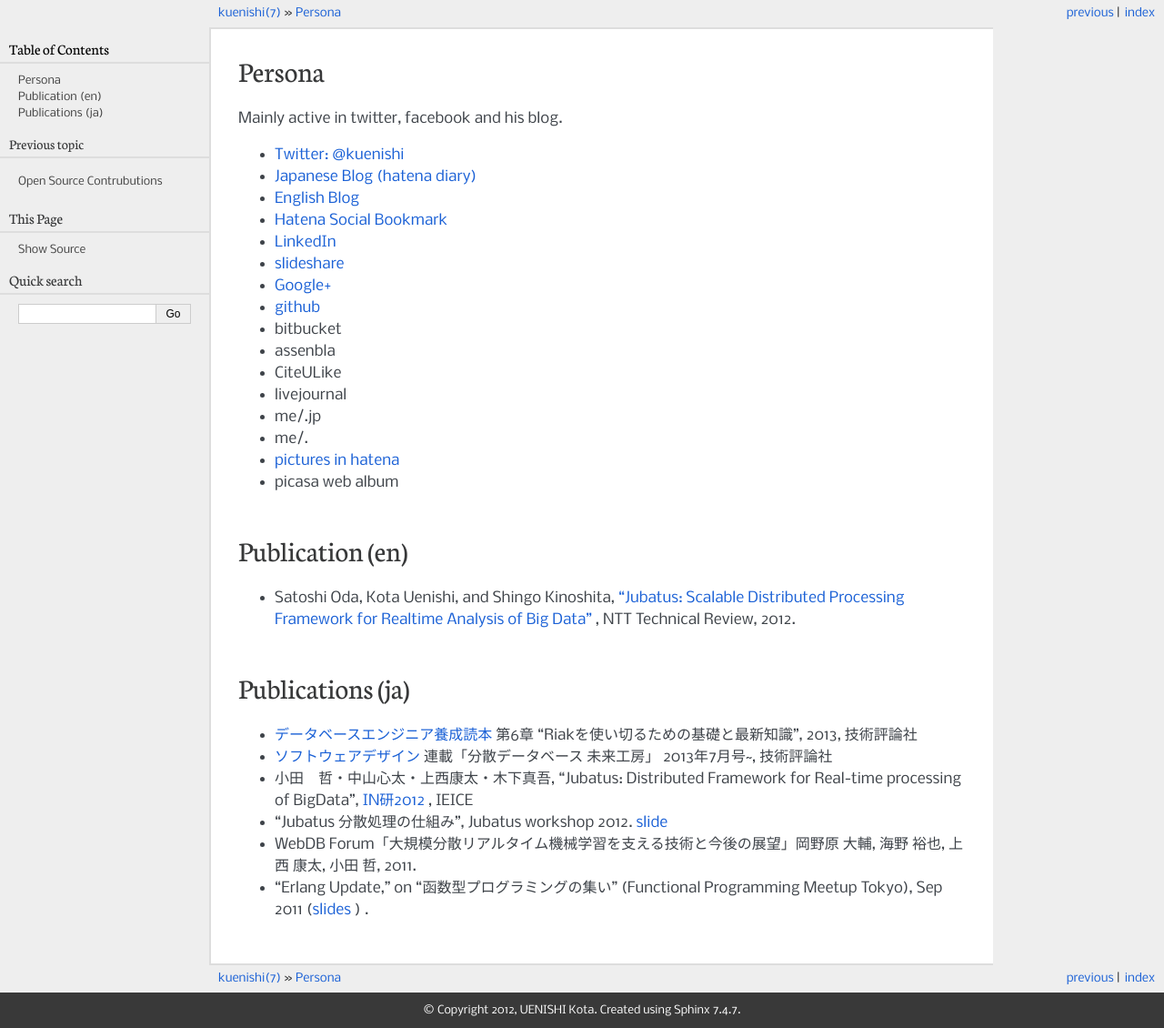
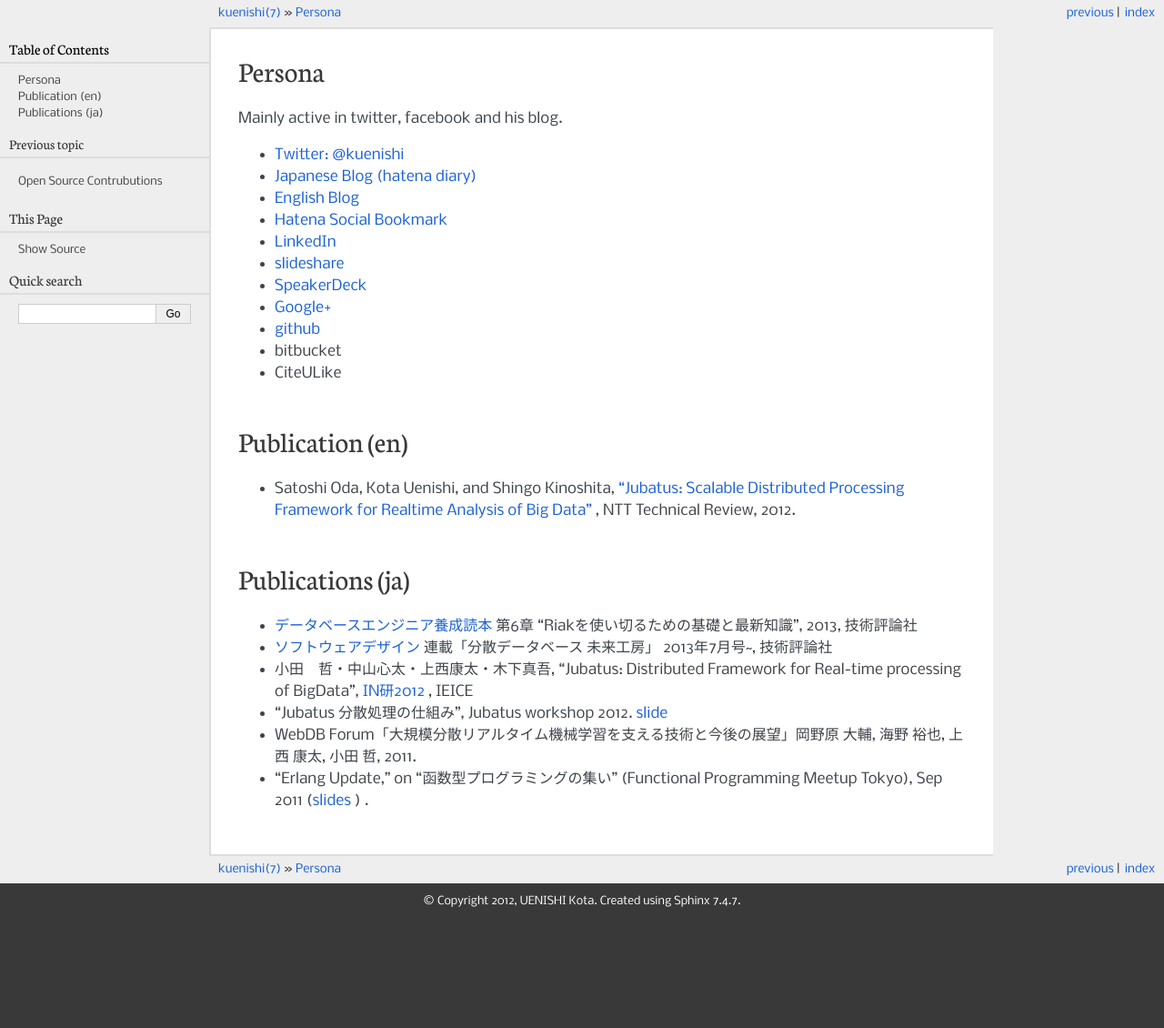
Before and after one commit to kuenishi/mywebsite, a Sphinx documentation site: the page built from source/persona.rst, in a window 1280 px wide. Shown: the whole page at 91% size. Built offline with Sphinx 7.4.7, drawn with Linux system fonts in a browser that asks for light colours; after the commit the page ends 1010 px from its top, so only the background shows below that.

Commit message:
Give me some update

```diff
--- a/source/cv.rst
+++ b/source/cv.rst
@@ -8,9 +8,7 @@ Curriculum Vitae
 Computer Skills
 ---------------
 
-- Distributed Systems, Database Systems, High Availability, Functional
-  Programming Languages, and Reliability/Performance Design for
-  non-stop middleware servers.
+- Distributed Systems, Database Systems, High Availability
 - C, C++, Erlang/OTP
 - Server middleware programming in Linux (and other unix-like systems)
 
@@ -25,7 +23,7 @@ Work Experience
 
  - On April 2012 `Information Sharing Platform Laboratories <http://www2.pflab.ecl.ntt.co.jp>`_ divided into two laboratories - `Software Innovation Center <http://www.sic.ecl.ntt.co.jp>`_ and Secure Platform Laboratories.
  - 2011-2012 open source: Development of `Jubatus <http://jubat.us>`_ - joint work with Preferred Structure Inc., writing C++, Python and OCaml.
- - 2008-2012 proprietary: Development of distributed software system. 2-3 softwares written in C, C++.
+ - 2008-2012 proprietary: Development of distributed database system inclusing consensus system. 2-3 softwares written in C, C++.
 
 
 Education
--- a/source/opensource.rst
+++ b/source/opensource.rst
@@ -13,7 +13,7 @@ Here's `my wishlist <http://www.amazon.co.jp/registry/wishlist/1P6IW44XCM1H2>`_
  - `fluent-plugin-riak <https://github.com/kuenishi/fluent-plugin-riak>`_
  - `presto-riak <https://github.com/kuenishi/presto-riak>`_ : A `PrestoDB <https://prestodb.io>`_ connector of Riak.
 
-- `Jubatus <http://jubat.us>`_ (2011-)
+- `Jubatus <http://jubat.us>`_ (2009-2012)
 
  - Jubatus is a distributed online machine learning framework and library. Jubatus is a joint work of `Preferreed Infrastructure <http://preferred.jp>`_ and `NTT Information Sharing Platform Laboratory <http://www2.pflab.ecl.ntt.co.jp/>`_. I designed the architecture the "mix" - softly synchronizing data for parallel machine learning and the server framework to make it applicable to various machine learning algorithms.
 
--- a/source/persona.rst
+++ b/source/persona.rst
@@ -10,18 +10,13 @@ Mainly active in twitter, facebook and his blog.
 - `Hatena Social Bookmark <http://b.hatena.ne.jp/kuenishi>`_
 - `LinkedIn <http://www.linkedin.com/in/kuenishi>`_
 - `slideshare <http://www.slideshare.net/kuenishi>`_
+- `SpeakerDeck <https://speakerdeck.com/kuenishi>`_
 
 - `Google+ <https://plus.google.com/117649496798509603328/>`_
 
 - `github <http://github.com/kuenishi>`_
 - bitbucket
-- assenbla
 - CiteULike
-- livejournal
-- me/.jp
-- me/.
-- `pictures in hatena <http://f.hatena.ne.jp/kuenishi>`_
-- picasa web album
 
 Publication (en)
 ================
```
